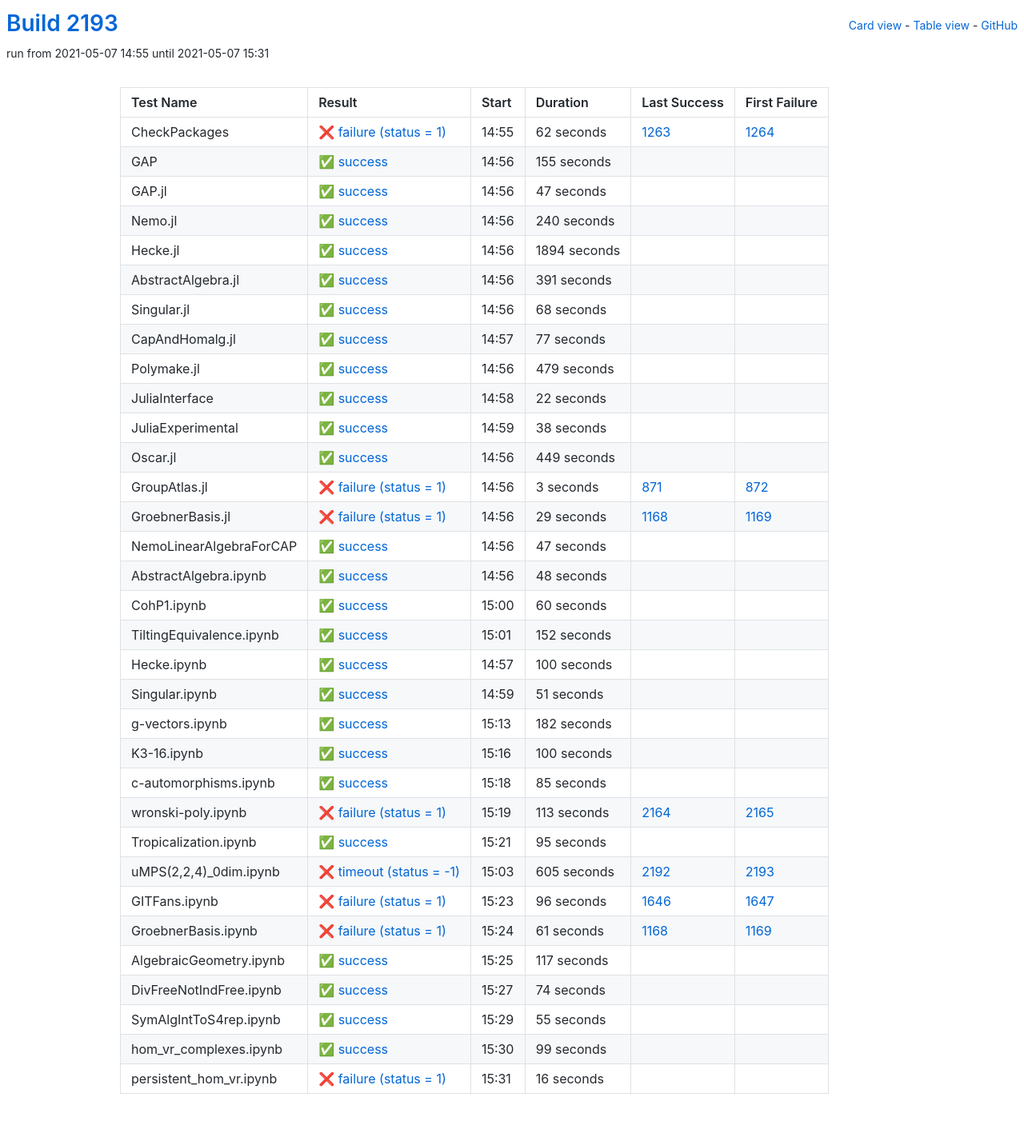
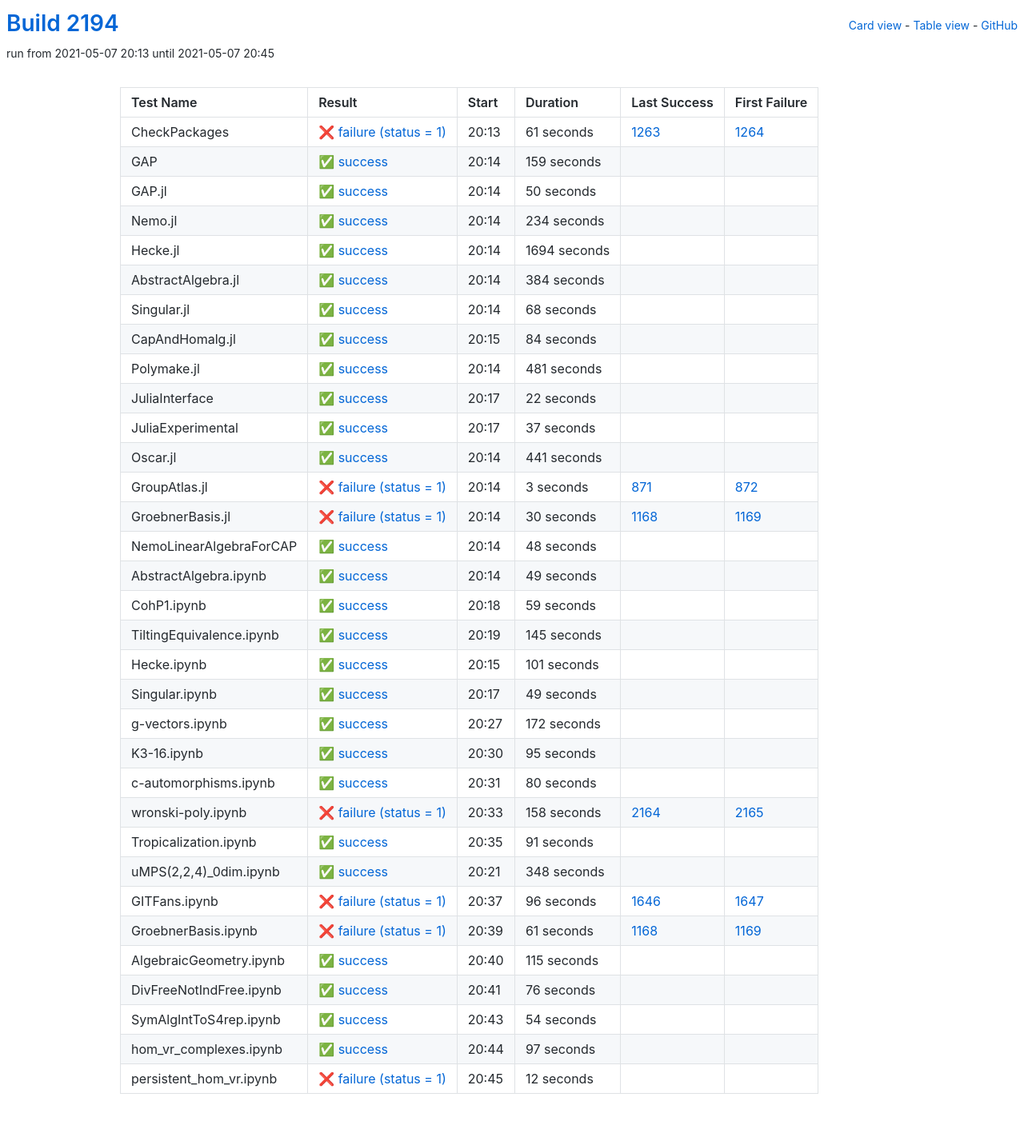
Before and after one commit to oscar-system/oscar-ci-status-stable, a Jekyll site: the page built from table.html, in a window 1280 px wide. Shown: the whole page at 80% size. Built offline with Jekyll 4.4.1, drawn with Linux system fonts in a browser that asks for light colours.

Commit message:
Build #2194

```diff
--- a/_data/ci.yml
+++ b/_data/ci.yml
@@ -1,6 +1,6 @@
 ---
-build: 2193
-build_url: https://oscarci.mathematik.uni-kl.de/job/oscar-stable/2193/
+build: 2194
+build_url: https://oscarci.mathematik.uni-kl.de/job/oscar-stable/2194/
 job: oscar-stable
 organization: oscar-system
 repo: oscar-ci-status-stable
@@ -8,80 +8,80 @@ repourl: https://github.com/oscar-system/oscar-ci-status-stable
 tests:
 - name: CheckPackages
   id: checkpackages
-  log: https://oscarci.mathematik.uni-kl.de/job/oscar-stable/2193/artifact/logs/build-2193/CheckPackages.log
-  start: 2021-05-07 14:55
+  log: https://oscarci.mathematik.uni-kl.de/job/oscar-stable/2194/artifact/logs/build-2194/CheckPackages.log
+  start: 2021-05-07 20:13
   success: false
   exitcode: 1
   status: failure
-  duration: 62
+  duration: 61
   last_success: 1263
   last_success_url: https://oscarci.mathematik.uni-kl.de/job/oscar-stable/1263/
   first_failure: 1264
   first_failure_url: https://oscarci.mathematik.uni-kl.de/job/oscar-stable/1264/
 - name: GAP
   id: gap
-  log: https://oscarci.mathematik.uni-kl.de/job/oscar-stable/2193/artifact/logs/build-2193/GAP.log
-  start: 2021-05-07 14:56
+  log: https://oscarci.mathematik.uni-kl.de/job/oscar-stable/2194/artifact/logs/build-2194/GAP.log
+  start: 2021-05-07 20:14
   success: true
   exitcode: 0
   status: success
-  duration: 155
+  duration: 159
   last_success: false
   last_success_url:
   first_failure: false
   first_failure_url:
 - name: GAP.jl
   id: gap-jl
-  log: https://oscarci.mathematik.uni-kl.de/job/oscar-stable/2193/artifact/logs/build-2193/GAP.jl.log
-  start: 2021-05-07 14:56
+  log: https://oscarci.mathematik.uni-kl.de/job/oscar-stable/2194/artifact/logs/build-2194/GAP.jl.log
+  start: 2021-05-07 20:14
   success: true
   exitcode: 0
   status: success
-  duration: 47
+  duration: 50
   last_success: false
   last_success_url:
   first_failure: false
   first_failure_url:
 - name: Nemo.jl
   id: nemo-jl
-  log: https://oscarci.mathematik.uni-kl.de/job/oscar-stable/2193/artifact/logs/build-2193/Nemo.jl.log
-  start: 2021-05-07 14:56
+  log: https://oscarci.mathematik.uni-kl.de/job/oscar-stable/2194/artifact/logs/build-2194/Nemo.jl.log
+  start: 2021-05-07 20:14
   success: true
   exitcode: 0
   status: success
-  duration: 240
+  duration: 234
   last_success: false
   last_success_url:
   first_failure: false
   first_failure_url:
 - name: Hecke.jl
   id: hecke-jl
-  log: https://oscarci.mathematik.uni-kl.de/job/oscar-stable/2193/artifact/logs/build-2193/Hecke.jl.log
-  start: 2021-05-07 14:56
+  log: https://oscarci.mathematik.uni-kl.de/job/oscar-stable/2194/artifact/logs/build-2194/Hecke.jl.log
+  start: 2021-05-07 20:14
   success: true
   exitcode: 0
   status: success
-  duration: 1894
+  duration: 1694
   last_success: false
   last_success_url:
   first_failure: false
   first_failure_url:
 - name: AbstractAlgebra.jl
   id: abstractalgebra-jl
-  log: https://oscarci.mathematik.uni-kl.de/job/oscar-stable/2193/artifact/logs/build-2193/AbstractAlgebra.jl.log
-  start: 2021-05-07 14:56
+  log: https://oscarci.mathematik.uni-kl.de/job/oscar-stable/2194/artifact/logs/build-2194/AbstractAlgebra.jl.log
+  start: 2021-05-07 20:14
   success: true
   exitcode: 0
   status: success
-  duration: 391
+  duration: 384
   last_success: false
   last_success_url:
   first_failure: false
   first_failure_url:
 - name: Singular.jl
   id: singular-jl
-  log: https://oscarci.mathematik.uni-kl.de/job/oscar-stable/2193/artifact/logs/build-2193/Singular.jl.log
-  start: 2021-05-07 14:56
+  log: https://oscarci.mathematik.uni-kl.de/job/oscar-stable/2194/artifact/logs/build-2194/Singular.jl.log
+  start: 2021-05-07 20:14
   success: true
   exitcode: 0
   status: success
@@ -92,32 +92,32 @@ tests:
   first_failure_url:
 - name: CapAndHomalg.jl
   id: capandhomalg-jl
-  log: https://oscarci.mathematik.uni-kl.de/job/oscar-stable/2193/artifact/logs/build-2193/CapAndHomalg.jl.log
-  start: 2021-05-07 14:57
+  log: https://oscarci.mathematik.uni-kl.de/job/oscar-stable/2194/artifact/logs/build-2194/CapAndHomalg.jl.log
+  start: 2021-05-07 20:15
   success: true
   exitcode: 0
   status: success
-  duration: 77
+  duration: 84
   last_success: false
   last_success_url:
   first_failure: false
   first_failure_url:
 - name: Polymake.jl
   id: polymake-jl
-  log: https://oscarci.mathematik.uni-kl.de/job/oscar-stable/2193/artifact/logs/build-2193/Polymake.jl.log
-  start: 2021-05-07 14:56
+  log: https://oscarci.mathematik.uni-kl.de/job/oscar-stable/2194/artifact/logs/build-2194/Polymake.jl.log
+  start: 2021-05-07 20:14
   success: true
   exitcode: 0
   status: success
-  duration: 479
+  duration: 481
   last_success: false
   last_success_url:
   first_failure: false
   first_failure_url:
 - name: JuliaInterface
   id: juliainterface
-  log: https://oscarci.mathematik.uni-kl.de/job/oscar-stable/2193/artifact/logs/build-2193/JuliaInterface.log
-  start: 2021-05-07 14:58
+  log: https://oscarci.mathematik.uni-kl.de/job/oscar-stable/2194/artifact/logs/build-2194/JuliaInterface.log
+  start: 2021-05-07 20:17
   success: true
   exitcode: 0
   status: success
@@ -128,32 +128,32 @@ tests:
   first_failure_url:
 - name: JuliaExperimental
   id: juliaexperimental
-  log: https://oscarci.mathematik.uni-kl.de/job/oscar-stable/2193/artifact/logs/build-2193/JuliaExperimental.log
-  start: 2021-05-07 14:59
+  log: https://oscarci.mathematik.uni-kl.de/job/oscar-stable/2194/artifact/logs/build-2194/JuliaExperimental.log
+  start: 2021-05-07 20:17
   success: true
   exitcode: 0
   status: success
-  duration: 38
+  duration: 37
   last_success: false
   last_success_url:
   first_failure: false
   first_failure_url:
 - name: Oscar.jl
   id: oscar-jl
-  log: https://oscarci.mathematik.uni-kl.de/job/oscar-stable/2193/artifact/logs/build-2193/Oscar.jl.log
-  start: 2021-05-07 14:56
+  log: https://oscarci.mathematik.uni-kl.de/job/oscar-stable/2194/artifact/logs/build-2194/Oscar.jl.log
+  start: 2021-05-07 20:14
   success: true
   exitcode: 0
   status: success
-  duration: 449
+  duration: 441
   last_success: false
   last_success_url:
   first_failure: false
   first_failure_url:
 - name: GroupAtlas.jl
   id: groupatlas-jl
-  log: https://oscarci.mathematik.uni-kl.de/job/oscar-stable/2193/artifact/logs/build-2193/GroupAtlas.jl.log
-  start: 2021-05-07 14:56
+  log: https://oscarci.mathematik.uni-kl.de/job/oscar-stable/2194/artifact/logs/build-2194/GroupAtlas.jl.log
+  start: 2021-05-07 20:14
   success: false
   exitcode: 1
   status: failure
@@ -164,32 +164,20 @@ tests:
   first_failure_url: https://oscarci.mathematik.uni-kl.de/job/oscar-stable/872/
 - name: GroebnerBasis.jl
   id: groebnerbasis-jl
-  log: https://oscarci.mathematik.uni-kl.de/job/oscar-stable/2193/artifact/logs/build-2193/GroebnerBasis.jl.log
-  start: 2021-05-07 14:56
+  log: https://oscarci.mathematik.uni-kl.de/job/oscar-stable/2194/artifact/logs/build-2194/GroebnerBasis.jl.log
+  start: 2021-05-07 20:14
   success: false
   exitcode: 1
   status: failure
-  duration: 29
+  duration: 30
   last_success: 1168
   last_success_url: https://oscarci.mathematik.uni-kl.de/job/oscar-stable/1168/
   first_failure: 1169
   first_failure_url: https://oscarci.mathematik.uni-kl.de/job/oscar-stable/1169/
 - name: NemoLinearAlgebraForCAP
   id: nemolinearalgebraforcap
-  log: https://oscarci.mathematik.uni-kl.de/job/oscar-stable/2193/artifact/logs/build-2193/NemoLinearAlgebraForCAP.log
-  start: 2021-05-07 14:56
-  success: true
-  exitcode: 0
-  status: success
-  duration: 47
-  last_success: false
-  last_success_url:
-  first_failure: false
-  first_failure_url:
-- name: AbstractAlgebra.ipynb
-  id: abstractalgebra-ipynb
-  log: https://oscarci.mathematik.uni-kl.de/job/oscar-stable/2193/artifact/logs/build-2193/AbstractAlgebra.ipynb.log
-  start: 2021-05-07 14:56
+  log: https://oscarci.mathematik.uni-kl.de/job/oscar-stable/2194/artifact/logs/build-2194/NemoLinearAlgebraForCAP.log
+  start: 2021-05-07 20:14
   success: true
   exitcode: 0
   status: success
@@ -198,106 +186,82 @@ tests:
   last_success_url:
   first_failure: false
   first_failure_url:
-- name: CohP1.ipynb
-  id: cohp1-ipynb
-  log: https://oscarci.mathematik.uni-kl.de/job/oscar-stable/2193/artifact/logs/build-2193/CohP1.ipynb.log
-  start: 2021-05-07 15:00
+- name: AbstractAlgebra.ipynb
+  id: abstractalgebra-ipynb
+  log: https://oscarci.mathematik.uni-kl.de/job/oscar-stable/2194/artifact/logs/build-2194/AbstractAlgebra.ipynb.log
+  start: 2021-05-07 20:14
   success: true
   exitcode: 0
   status: success
-  duration: 60
+  duration: 49
+  last_success: false
+  last_success_url:
+  first_failure: false
+  first_failure_url:
+- name: CohP1.ipynb
+  id: cohp1-ipynb
+  log: https://oscarci.mathematik.uni-kl.de/job/oscar-stable/2194/artifact/logs/build-2194/CohP1.ipynb.log
+  start: 2021-05-07 20:18
+  success: true
+  exitcode: 0
+  status: success
+  duration: 59
   last_success: false
   last_success_url:
   first_failure: false
   first_failure_url:
 - name: TiltingEquivalence.ipynb
   id: tiltingequivalence-ipynb
-  log: https://oscarci.mathematik.uni-kl.de/job/oscar-stable/2193/artifact/logs/build-2193/TiltingEquivalence.ipynb.log
-  start: 2021-05-07 15:01
+  log: https://oscarci.mathematik.uni-kl.de/job/oscar-stable/2194/artifact/logs/build-2194/TiltingEquivalence.ipynb.log
+  start: 2021-05-07 20:19
   success: true
   exitcode: 0
   status: success
-  duration: 152
+  duration: 145
   last_success: false
   last_success_url:
   first_failure: false
   first_failure_url:
 - name: Hecke.ipynb
   id: hecke-ipynb
-  log: https://oscarci.mathematik.uni-kl.de/job/oscar-stable/2193/artifact/logs/build-2193/Hecke.ipynb.log
-  start: 2021-05-07 14:57
+  log: https://oscarci.mathematik.uni-kl.de/job/oscar-stable/2194/artifact/logs/build-2194/Hecke.ipynb.log
+  start: 2021-05-07 20:15
   success: true
   exitcode: 0
   status: success
-  duration: 100
+  duration: 101
   last_success: false
   last_success_url:
   first_failure: false
   first_failure_url:
 - name: Singular.ipynb
   id: singular-ipynb
-  log: https://oscarci.mathematik.uni-kl.de/job/oscar-stable/2193/artifact/logs/build-2193/Singular.ipynb.log
-  start: 2021-05-07 14:59
+  log: https://oscarci.mathematik.uni-kl.de/job/oscar-stable/2194/artifact/logs/build-2194/Singular.ipynb.log
+  start: 2021-05-07 20:17
   success: true
   exitcode: 0
   status: success
-  duration: 51
+  duration: 49
   last_success: false
   last_success_url:
   first_failure: false
   first_failure_url:
 - name: g-vectors.ipynb
   id: g-vectors-ipynb
-  log: https://oscarci.mathematik.uni-kl.de/job/oscar-stable/2193/artifact/logs/build-2193/g-vectors.ipynb.log
-  start: 2021-05-07 15:13
+  log: https://oscarci.mathematik.uni-kl.de/job/oscar-stable/2194/artifact/logs/build-2194/g-vectors.ipynb.log
+  start: 2021-05-07 20:27
   success: true
   exitcode: 0
   status: success
-  duration: 182
+  duration: 172
   last_success: false
   last_success_url:
   first_failure: false
   first_failure_url:
 - name: K3-16.ipynb
   id: k3-16-ipynb
-  log: https://oscarci.mathematik.uni-kl.de/job/oscar-stable/2193/artifact/logs/build-2193/K3-16.ipynb.log
-  start: 2021-05-07 15:16
-  success: true
-  exitcode: 0
-  status: success
-  duration: 100
-  last_success: false
-  last_success_url:
-  first_failure: false
-  first_failure_url:
-- name: c-automorphisms.ipynb
-  id: c-automorphisms-ipynb
-  log: https://oscarci.mathematik.uni-kl.de/job/oscar-stable/2193/artifact/logs/build-2193/c-automorphisms.ipynb.log
-  start: 2021-05-07 15:18
-  success: true
-  exitcode: 0
-  status: success
-  duration: 85
-  last_success: false
-  last_success_url:
-  first_failure: false
-  first_failure_url:
-- name: wronski-poly.ipynb
-  id: wronski-poly-ipynb
-  log: https://oscarci.mathematik.uni-kl.de/job/oscar-stable/2193/artifact/logs/build-2193/wronski-poly.ipynb.log
-  start: 2021-05-07 15:19
-  success: false
-  exitcode: 1
-  status: failure
-  duration: 113
-  last_success: 2164
-  last_success_url: https://oscarci.mathematik.uni-kl.de/job/oscar-stable/2164/
-  first_failure: 2165
-  first_failure_url: https://oscarci.mathematik.uni-kl.de/job/oscar-stable/2165/
-- name: Tropicalization.ipynb
-  id: tropicalization-ipynb
-  log: https://oscarci.mathematik.uni-kl.de/job/oscar-stable/2193/artifact/logs/build-2193/Tropicalization.ipynb.log
-  start: 2021-05-07 15:21
+  log: https://oscarci.mathematik.uni-kl.de/job/oscar-stable/2194/artifact/logs/build-2194/K3-16.ipynb.log
+  start: 2021-05-07 20:30
   success: true
   exitcode: 0
   status: success
@@ -306,22 +270,58 @@ tests:
   last_success_url:
   first_failure: false
   first_failure_url:
+- name: c-automorphisms.ipynb
+  id: c-automorphisms-ipynb
+  log: https://oscarci.mathematik.uni-kl.de/job/oscar-stable/2194/artifact/logs/build-2194/c-automorphisms.ipynb.log
+  start: 2021-05-07 20:31
+  success: true
+  exitcode: 0
+  status: success
+  duration: 80
+  last_success: false
+  last_success_url:
+  first_failure: false
+  first_failure_url:
+- name: wronski-poly.ipynb
+  id: wronski-poly-ipynb
+  log: https://oscarci.mathematik.uni-kl.de/job/oscar-stable/2194/artifact/logs/build-2194/wronski-poly.ipynb.log
+  start: 2021-05-07 20:33
+  success: false
+  exitcode: 1
+  status: failure
+  duration: 158
+  last_success: 2164
+  last_success_url: https://oscarci.mathematik.uni-kl.de/job/oscar-stable/2164/
+  first_failure: 2165
+  first_failure_url: https://oscarci.mathematik.uni-kl.de/job/oscar-stable/2165/
+- name: Tropicalization.ipynb
+  id: tropicalization-ipynb
+  log: https://oscarci.mathematik.uni-kl.de/job/oscar-stable/2194/artifact/logs/build-2194/Tropicalization.ipynb.log
+  start: 2021-05-07 20:35
+  success: true
+  exitcode: 0
+  status: success
+  duration: 91
+  last_success: false
+  last_success_url:
+  first_failure: false
+  first_failure_url:
 - name: uMPS(2,2,4)_0dim.ipynb
   id: umps-2-2-4-0dim-ipynb
-  log: https://oscarci.mathematik.uni-kl.de/job/oscar-stable/2193/artifact/logs/build-2193/uMPS-2-2-4-_0dim.ipynb.log
-  start: 2021-05-07 15:03
-  success: false
-  exitcode: -1
-  status: timeout
-  duration: 605
-  last_success: 2192
-  last_success_url: https://oscarci.mathematik.uni-kl.de/job/oscar-stable/2192/
-  first_failure: 2193
-  first_failure_url: https://oscarci.mathematik.uni-kl.de/job/oscar-stable/2193/
+  log: https://oscarci.mathematik.uni-kl.de/job/oscar-stable/2194/artifact/logs/build-2194/uMPS-2-2-4-_0dim.ipynb.log
+  start: 2021-05-07 20:21
+  success: true
+  exitcode: 0
+  status: success
+  duration: 348
+  last_success: false
+  last_success_url:
+  first_failure: false
+  first_failure_url:
 - name: GITFans.ipynb
   id: gitfans-ipynb
-  log: https://oscarci.mathematik.uni-kl.de/job/oscar-stable/2193/artifact/logs/build-2193/GITFans.ipynb.log
-  start: 2021-05-07 15:23
+  log: https://oscarci.mathematik.uni-kl.de/job/oscar-stable/2194/artifact/logs/build-2194/GITFans.ipynb.log
+  start: 2021-05-07 20:37
   success: false
   exitcode: 1
   status: failure
@@ -332,8 +332,8 @@ tests:
   first_failure_url: https://oscarci.mathematik.uni-kl.de/job/oscar-stable/1647/
 - name: GroebnerBasis.ipynb
   id: groebnerbasis-ipynb
-  log: https://oscarci.mathematik.uni-kl.de/job/oscar-stable/2193/artifact/logs/build-2193/GroebnerBasis.ipynb.log
-  start: 2021-05-07 15:24
+  log: https://oscarci.mathematik.uni-kl.de/job/oscar-stable/2194/artifact/logs/build-2194/GroebnerBasis.ipynb.log
+  start: 2021-05-07 20:39
   success: false
   exitcode: 1
   status: failure
@@ -344,60 +344,60 @@ tests:
   first_failure_url: https://oscarci.mathematik.uni-kl.de/job/oscar-stable/1169/
 - name: AlgebraicGeometry.ipynb
   id: algebraicgeometry-ipynb
-  log: https://oscarci.mathematik.uni-kl.de/job/oscar-stable/2193/artifact/logs/build-2193/AlgebraicGeometry.ipynb.log
-  start: 2021-05-07 15:25
+  log: https://oscarci.mathematik.uni-kl.de/job/oscar-stable/2194/artifact/logs/build-2194/AlgebraicGeometry.ipynb.log
+  start: 2021-05-07 20:40
   success: true
   exitcode: 0
   status: success
-  duration: 117
+  duration: 115
   last_success: false
   last_success_url:
   first_failure: false
   first_failure_url:
 - name: DivFreeNotIndFree.ipynb
   id: divfreenotindfree-ipynb
-  log: https://oscarci.mathematik.uni-kl.de/job/oscar-stable/2193/artifact/logs/build-2193/DivFreeNotIndFree.ipynb.log
-  start: 2021-05-07 15:27
+  log: https://oscarci.mathematik.uni-kl.de/job/oscar-stable/2194/artifact/logs/build-2194/DivFreeNotIndFree.ipynb.log
+  start: 2021-05-07 20:41
   success: true
   exitcode: 0
   status: success
-  duration: 74
+  duration: 76
   last_success: false
   last_success_url:
   first_failure: false
   first_failure_url:
 - name: SymAlgIntToS4rep.ipynb
   id: symalginttos4rep-ipynb
-  log: https://oscarci.mathematik.uni-kl.de/job/oscar-stable/2193/artifact/logs/build-2193/SymAlgIntToS4rep.ipynb.log
-  start: 2021-05-07 15:29
+  log: https://oscarci.mathematik.uni-kl.de/job/oscar-stable/2194/artifact/logs/build-2194/SymAlgIntToS4rep.ipynb.log
+  start: 2021-05-07 20:43
   success: true
   exitcode: 0
   status: success
-  duration: 55
+  duration: 54
   last_success: false
   last_success_url:
   first_failure: false
   first_failure_url:
 - name: hom_vr_complexes.ipynb
   id: hom-vr-complexes-ipynb
-  log: https://oscarci.mathematik.uni-kl.de/job/oscar-stable/2193/artifact/logs/build-2193/hom_vr_complexes.ipynb.log
-  start: 2021-05-07 15:30
+  log: https://oscarci.mathematik.uni-kl.de/job/oscar-stable/2194/artifact/logs/build-2194/hom_vr_complexes.ipynb.log
+  start: 2021-05-07 20:44
   success: true
   exitcode: 0
   status: success
-  duration: 99
+  duration: 97
   last_success: false
   last_success_url:
   first_failure: false
   first_failure_url:
 - name: persistent_hom_vr.ipynb
   id: persistent-hom-vr-ipynb
-  log: https://oscarci.mathematik.uni-kl.de/job/oscar-stable/2193/artifact/logs/build-2193/persistent_hom_vr.ipynb.log
-  start: 2021-05-07 15:31
+  log: https://oscarci.mathematik.uni-kl.de/job/oscar-stable/2194/artifact/logs/build-2194/persistent_hom_vr.ipynb.log
+  start: 2021-05-07 20:45
   success: false
   exitcode: 1
   status: failure
-  duration: 16
+  duration: 12
   last_success: false
   last_success_url:
   first_failure: false
```
Also changed, not shown: README.md.
